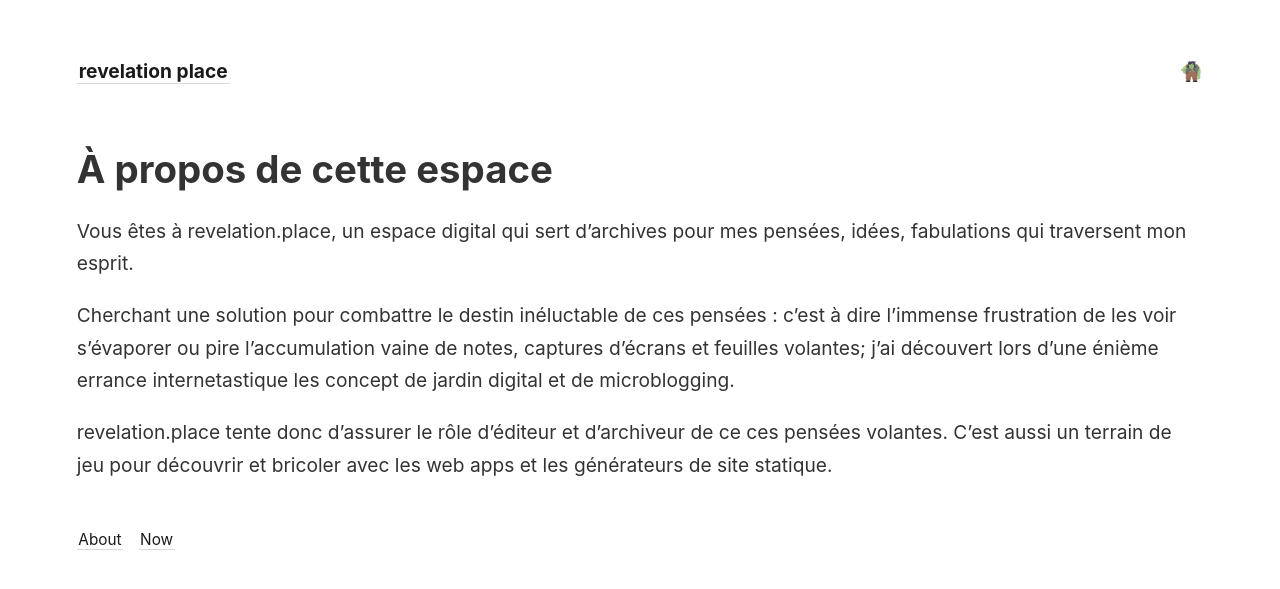
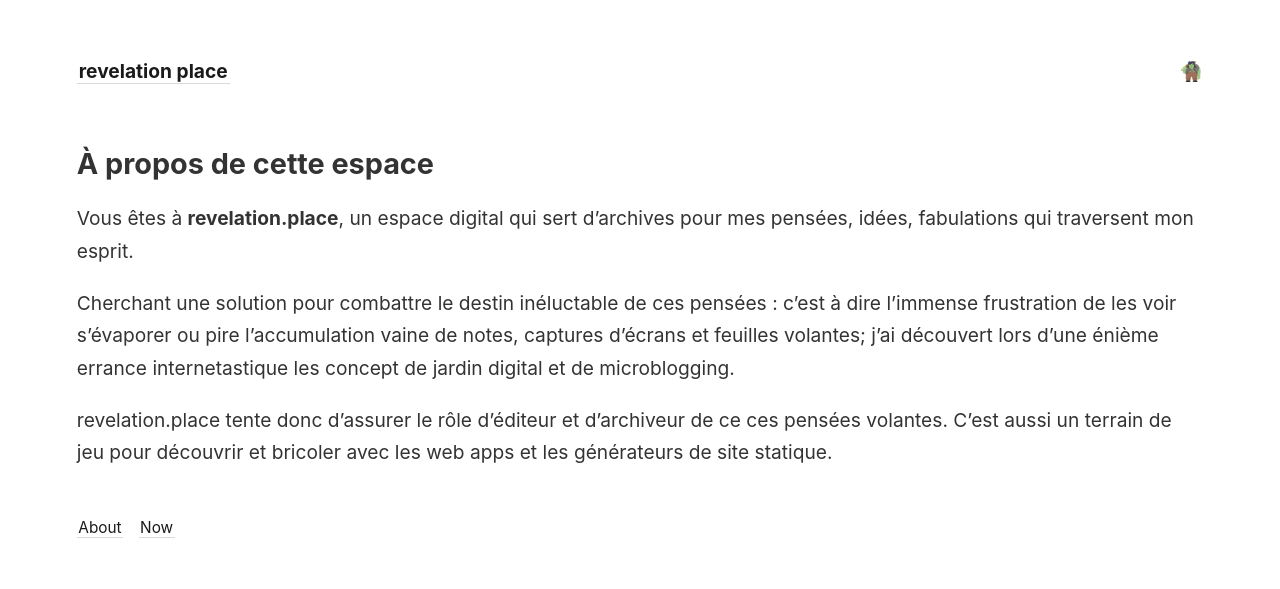
Before and after one commit to charlesduminil/charlesduminil.github.io, a Jekyll site: the page built from _pages/about.md, in a window 1280 px wide. Shown: the top 589 px of the page. Built offline with Jekyll 4.4.1, drawn with Linux system fonts in a browser that asks for light colours.

```diff
--- a/_pages/about.md
+++ b/_pages/about.md
@@ -4,9 +4,9 @@ title: About
 permalink: /about
 ---
 
-# À propos de cette espace
+## À propos de cette espace
 
-Vous êtes à revelation.place, un espace digital qui sert d'archives pour mes pensées, idées, fabulations qui traversent mon esprit.
+Vous êtes à <strong>revelation.place</strong>, un espace digital qui sert d'archives pour mes pensées, idées, fabulations qui traversent mon esprit.
 
 Cherchant une solution pour combattre le destin inéluctable de ces pensées : c'est à dire l'immense frustration de les voir s'évaporer ou pire l'accumulation vaine de notes, captures d'écrans et feuilles volantes; j'ai découvert lors d'une énième errance internetastique les concept de jardin digital et de microblogging.
 
```
